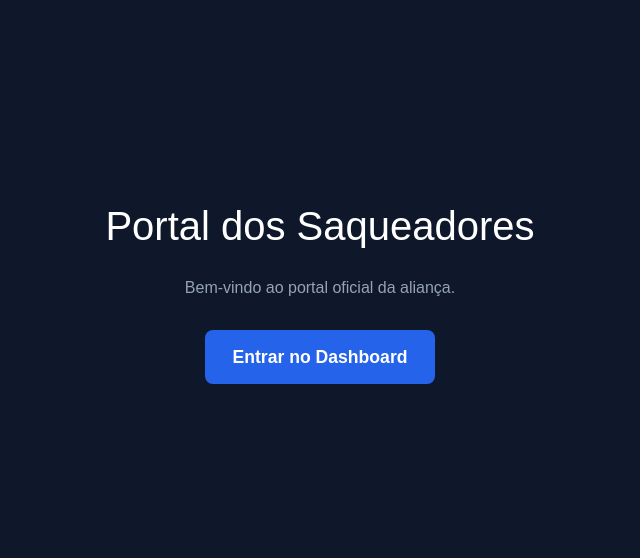
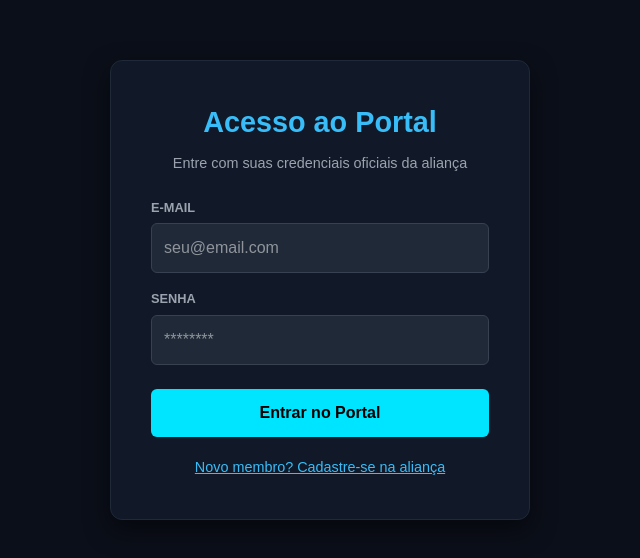
Before and after one commit to derikpetiz/saqueadores-portal, a Next.js app: page / in a window 1280 px wide. Shown: the part 110-668 px from the top of the page, without its empty margins (320-960 px from the left). Built offline with nearby package versions, Linux system fonts and the light colour scheme.

Commit message:
Atualiza pagina principal para exibir o portal de acesso direto

```diff
--- a/app/page.tsx
+++ b/app/page.tsx
@@ -1,13 +1,65 @@
-import Link from 'next/link';
+'use client';
 
-export default function Home() {
+import { useState } from 'react';
+
+export default function PortalHome() {
+  const [email, setEmail] = useState('');
+  const [password, setPassword] = useState('');
+  const [isRegistering, setIsRegistering] = useState(false);
+
+  const handleAuth = (e: React.FormEvent) => {
+    e.preventDefault();
+    // Lógica de autenticação com Supabase ou redirecionamento
+    alert(isRegistering ? 'Registo efetuado com sucesso!' : 'Login efetuado com sucesso!');
+  };
+
   return (
-    <main style={{ display: 'flex', flexDirection: 'column', alignItems: 'center', justifyContent: 'center', height: '100vh', fontFamily: 'sans-serif', background: '#0f172a', color: '#fff' }}>
-      <h1 style={{ fontSize: '2.5rem', marginBottom: '10px' }}>Portal dos Saqueadores</h1>
-      <p style={{ margin: '10px 0 30px 0', color: '#94a3b8' }}>Bem-vindo ao portal oficial da aliança.</p>
-      <Link href="/dashboard" style={{ background: '#2563eb', color: '#fff', padding: '14px 28px', borderRadius: '8px', textDecoration: 'none', fontSize: '1.1rem', fontWeight: 'bold' }}>
-        Entrar no Dashboard
-      </Link>
+    <main style={{ display: 'flex', flexDirection: 'column', alignItems: 'center', justifyContent: 'center', height: '100vh', background: '#0b0f19', color: '#fff', fontFamily: 'sans-serif' }}>
+      <div style={{ background: '#111827', padding: '40px', borderRadius: '12px', boxShadow: '0 10px 25px rgba(0,0,0,0.5)', width: '100%', maxWidth: '420px', border: '1px solid #1f2937', textAlign: 'center' }}>
+        <h1 style={{ fontSize: '1.8rem', marginBottom: '8px', color: '#38bdf8', fontWeight: 'bold' }}>Acesso ao Portal</h1>
+        <p style={{ color: '#9ca3af', fontSize: '0.9rem', marginBottom: '24px' }}>Entre com suas credenciais oficiais da aliança</p>
+
+        <form onSubmit={handleAuth} style={{ display: 'flex', flexDirection: 'column', gap: '16px', textAlign: 'left' }}>
+          <div>
+            <label style={{ display: 'block', fontSize: '0.8rem', color: '#9ca3af', marginBottom: '6px', fontWeight: 'bold' }}>E-MAIL</label>
+            <input
+              type="email"
+              placeholder="seu@email.com"
+              value={email}
+              onChange={(e) => setEmail(e.target.value)}
+              style={{ width: '100%', padding: '12px', background: '#1f2937', border: '1px solid #374151', borderRadius: '6px', color: '#fff', outline: 'none' }}
+              required
+            />
+          </div>
+
+          <div>
+            <label style={{ display: 'block', fontSize: '0.8rem', color: '#9ca3af', marginBottom: '6px', fontWeight: 'bold' }}>SENHA</label>
+            <input
+              type="password"
+              placeholder="********"
+              value={password}
+              onChange={(e) => setPassword(e.target.value)}
+              style={{ width: '100%', padding: '12px', background: '#1f2937', border: '1px solid #374151', borderRadius: '6px', color: '#fff', outline: 'none' }}
+              required
+            />
+          </div>
+
+          <button
+            type="submit"
+            style={{ width: '100%', padding: '12px', background: '#00e5ff', color: '#000', fontWeight: 'bold', border: 'none', borderRadius: '6px', cursor: 'pointer', marginTop: '8px', fontSize: '1rem' }}
+          >
+            {isRegistering ? 'Cadastrar na Aliança' : 'Entrar no Portal'}
+          </button>
+        </form>
+
+        <button
+          type="button"
+          onClick={() => setIsRegistering(!isRegistering)}
+          style={{ background: 'none', border: 'none', color: '#38bdf8', cursor: 'pointer', marginTop: '20px', fontSize: '0.9rem', textDecoration: 'underline' }}
+        >
+          {isRegistering ? 'Já tem cadastro? Faça login' : 'Novo membro? Cadastre-se na aliança'}
+        </button>
+      </div>
     </main>
   );
 }
```
